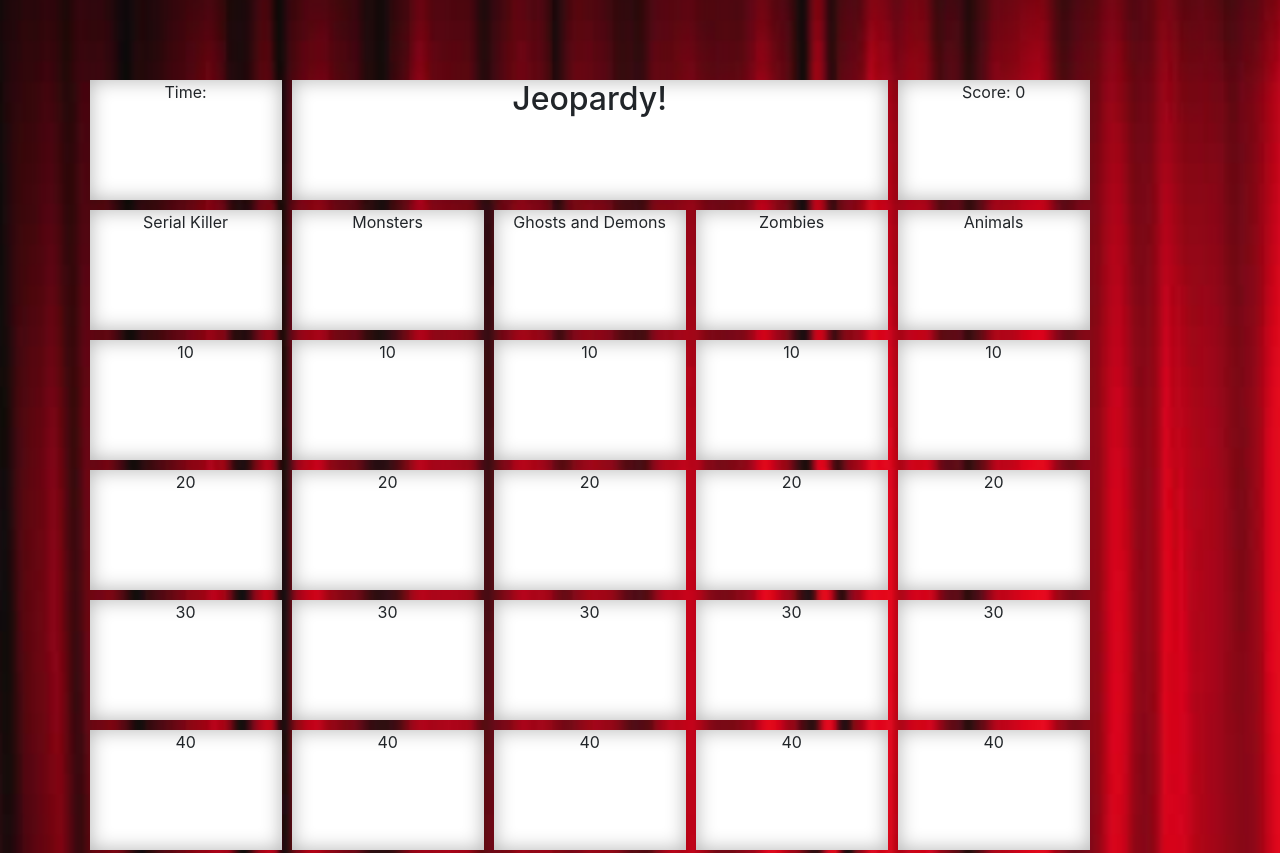
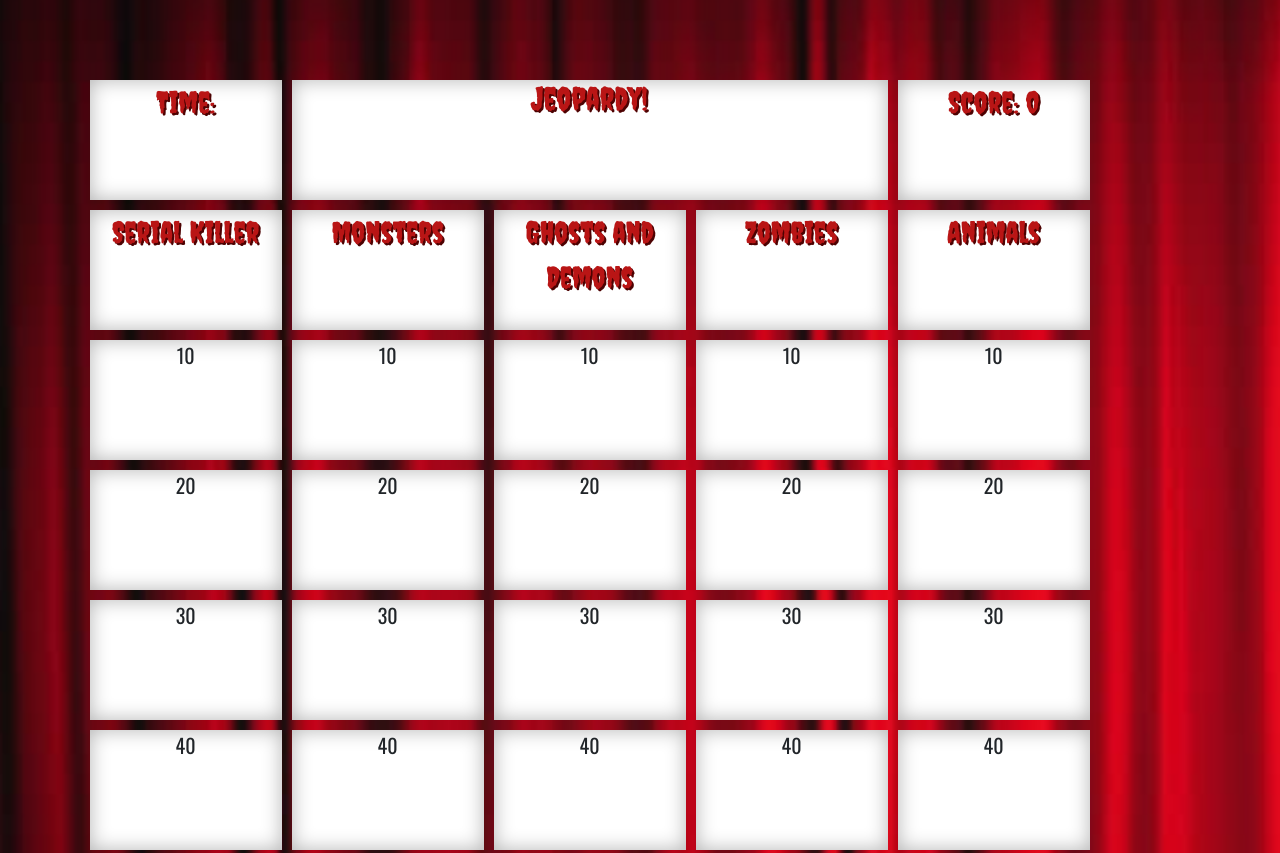
Before and after one commit to erinborders/jeopardy, a plain HTML site: page index.html in a window 1280 px wide. Shown: the top 853 px of the page. Drawn offline with nearby package versions, Linux system fonts and the light colour scheme.

Commit message:
changed the fonts and text-color

```diff
--- a/index.html
+++ b/index.html
@@ -7,6 +7,7 @@
     <meta http-equiv="X-UA-Compatible" content="ie=edge">
     <link rel="stylesheet" href="https://stackpath.bootstrapcdn.com/bootstrap/4.3.1/css/bootstrap.min.css"
         integrity="sha384-ggOyR0iXCbMQv3Xipma34MD+dH/1fQ784/j6cY/iJTQUOhcWr7x9JvoRxT2MZw1T" crossorigin="anonymous">
+    <link href="https://fonts.googleapis.com/css?family=Creepster|Oswald&display=swap" rel="stylesheet">
     <link rel="stylesheet" type="text/css" href="style.css">
     <title>Document</title>
 </head>
--- a/style.css
+++ b/style.css
@@ -31,6 +31,18 @@
     text-align: center;
     box-shadow: 0 0 20px rgba(0,0,0,0.3) inset;
 
+}
+
+.question-tile {
+    font-family: 'Oswald', sans-serif;
+    font-size: 20px;
+}
+
+.grid-item:not(.question-tile) {
+    font-family: 'Creepster', cursive;
+    font-size: 30px;
+    color: rgb(185, 21, 21);
+    text-shadow: 2px 2px #4d0202
 }
 
 #timer {
```
